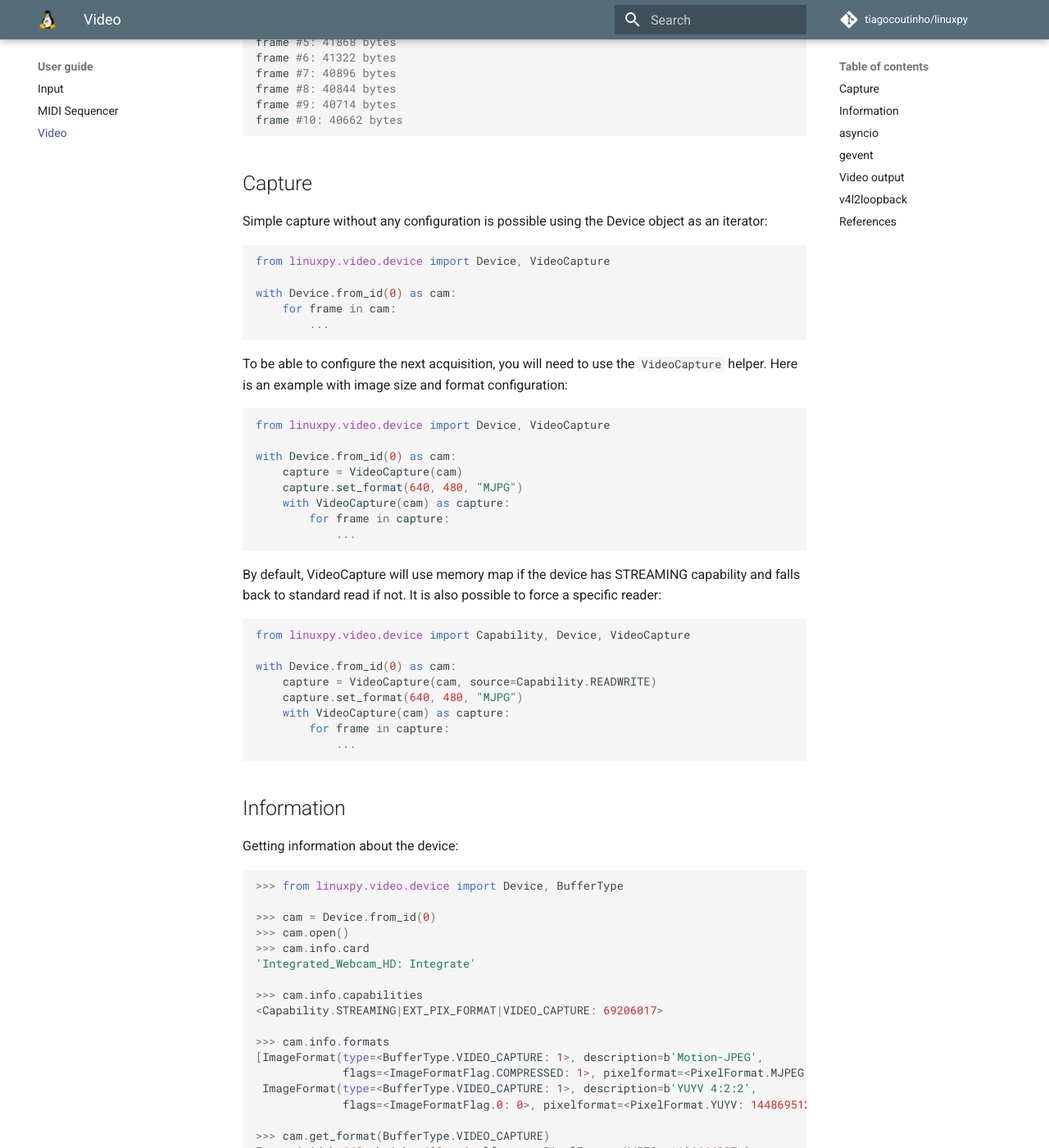
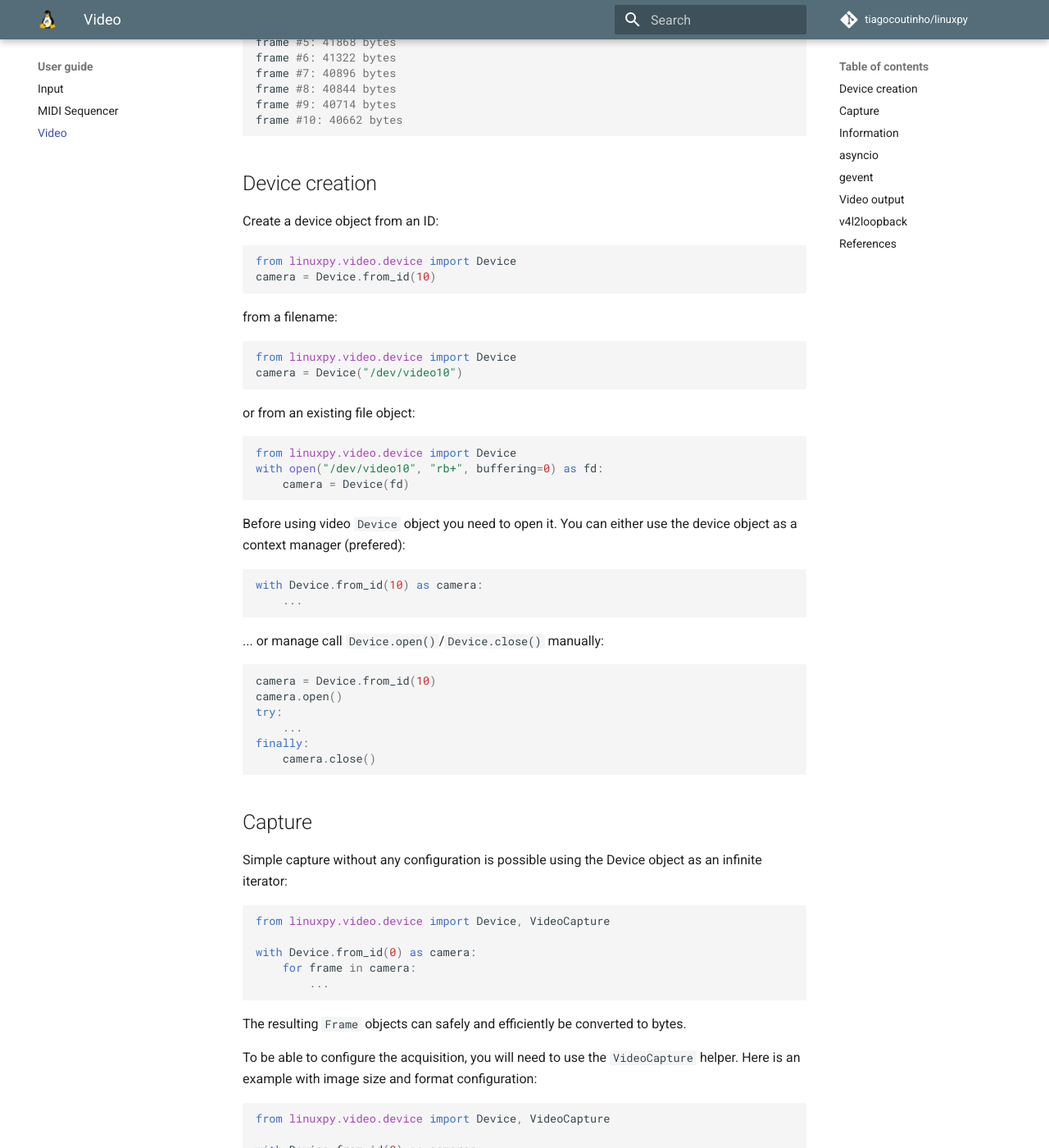
Before and after one commit to tiagocoutinho/linuxpy, an MkDocs documentation site: the page built from docs/video.md, in a window 1280 px wide and 1400 px high, scrolled down 508 px. Shown: the whole window at 82% size. Built offline with MkDocs 1.6.1 and Material for MkDocs 9.7.7, drawn with Linux system fonts in a browser that asks for light colours; comment, search, counter and statistics services are not loaded.

Commit message:
Update documentation

````diff
--- a/docs/video.md
+++ b/docs/video.md
@@ -25,27 +25,72 @@ frame #9: 40714 bytes
 frame #10: 40662 bytes
 ```
 
+## Device creation
+
+Create a device object from an ID:
+
+```python
+from linuxpy.video.device import Device
+camera = Device.from_id(10)
+```
+
+from a filename:
+```python
+from linuxpy.video.device import Device
+camera = Device("/dev/video10")
+```
+
+or from an existing file object:
+
+```python
+from linuxpy.video.device import Device
+with open("/dev/video10", "rb+", buffering=0) as fd:
+    camera = Device(fd)
+```
+
+Before using video `Device` object you need to open it.
+You can either use the device object as a context manager (prefered):
+
+```python
+with Device.from_id(10) as camera:
+    ...
+```
+
+... or manage call `Device.open()`/`Device.close()` manually:
+
+```python
+
+camera = Device.from_id(10)
+camera.open()
+try:
+    ...
+finally:
+    camera.close()
+```
+
 ## Capture
 
 Simple capture without any configuration is possible using the Device object
-as an iterator:
+as an infinite iterator:
 
 ```python
 from linuxpy.video.device import Device, VideoCapture
 
-with Device.from_id(0) as cam:
-    for frame in cam:
+with Device.from_id(0) as camera:
+    for frame in camera:
         ...
 ```
 
-To be able to configure the next acquisition, you will need to use the
+The resulting `Frame` objects can safely and efficiently be converted to bytes.
+
+To be able to configure the acquisition, you will need to use the
 `VideoCapture` helper. Here is an example with image size and format configuration:
 
 ```python
 from linuxpy.video.device import Device, VideoCapture
 
-with Device.from_id(0) as cam:
-    capture = VideoCapture(cam)
+with Device.from_id(0) as camera:
+    capture = VideoCapture(camera)
     capture.set_format(640, 480, "MJPG")
     with VideoCapture(cam) as capture:
         for frame in capture:
@@ -193,6 +238,7 @@ force a specific writer with `VideoOutput(cam, sink=Capability.READWRITE)`:
 This is just an example on how to setup v4l2loopback.
 
 Start from scratch:
+
 ```bash
 # Remove kernel module and all devices (no client can be connected at this point)
 sudo modprobe -r v4l2loopback
--- a/mkdocs.yml
+++ b/mkdocs.yml
@@ -9,6 +9,23 @@ repo_name: tiagocoutinho/linuxpy
 
 # disable editing code link
 edit_uri: ''
+
+plugins:
+  - search
+  - mkdocstrings:
+      default_handler: python
+      handlers:
+        python:
+          options:
+            show_source: false
+            show_bases: true
+            show_root_heading: true
+            members_order: source
+            show_submodules: true
+            docstring_style: google
+            docstring_section_style: table
+            show_signature_annotations: true
+            separate_signature: false
 
 theme:
   name: material
@@ -40,3 +57,8 @@ nav:
     - Input: input.md
     - MIDI Sequencer: midi.md
     - Video: video.md
+  - API Reference:
+    - Input: api/input.md
+    - MIDI Sequencer: api/midi.md
+    - Video: api/video.md
+  - Developers corner: develop.md
--- a/pyproject.toml
+++ b/pyproject.toml
@@ -60,6 +60,7 @@ examples = [
 docs = [
     "mkdocs",
     "mkdocs-material",
+    "mkdocstrings[python]",
     "pygments",
     "pymdown-extensions",
 ]
````
Also changed, not shown: docs/api/input.md (added, +3 -0 lines), docs/api/midi.md (added, +3 -0 lines), docs/api/video.md (added, +3 -0 lines), docs/develop.md (added, +59 -0 lines), docs/index.md (+1 -2 lines), docs/midi.md (+2 -0 lines), 2 other files.
